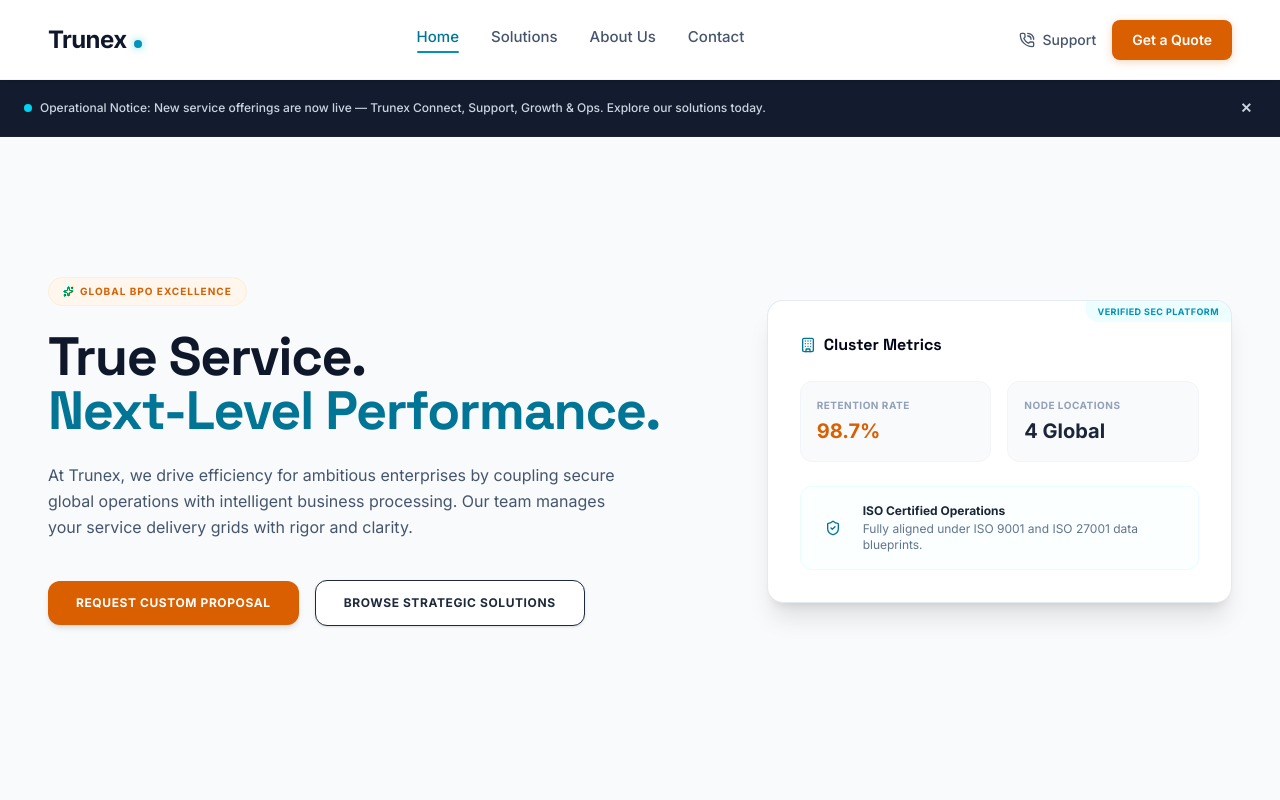
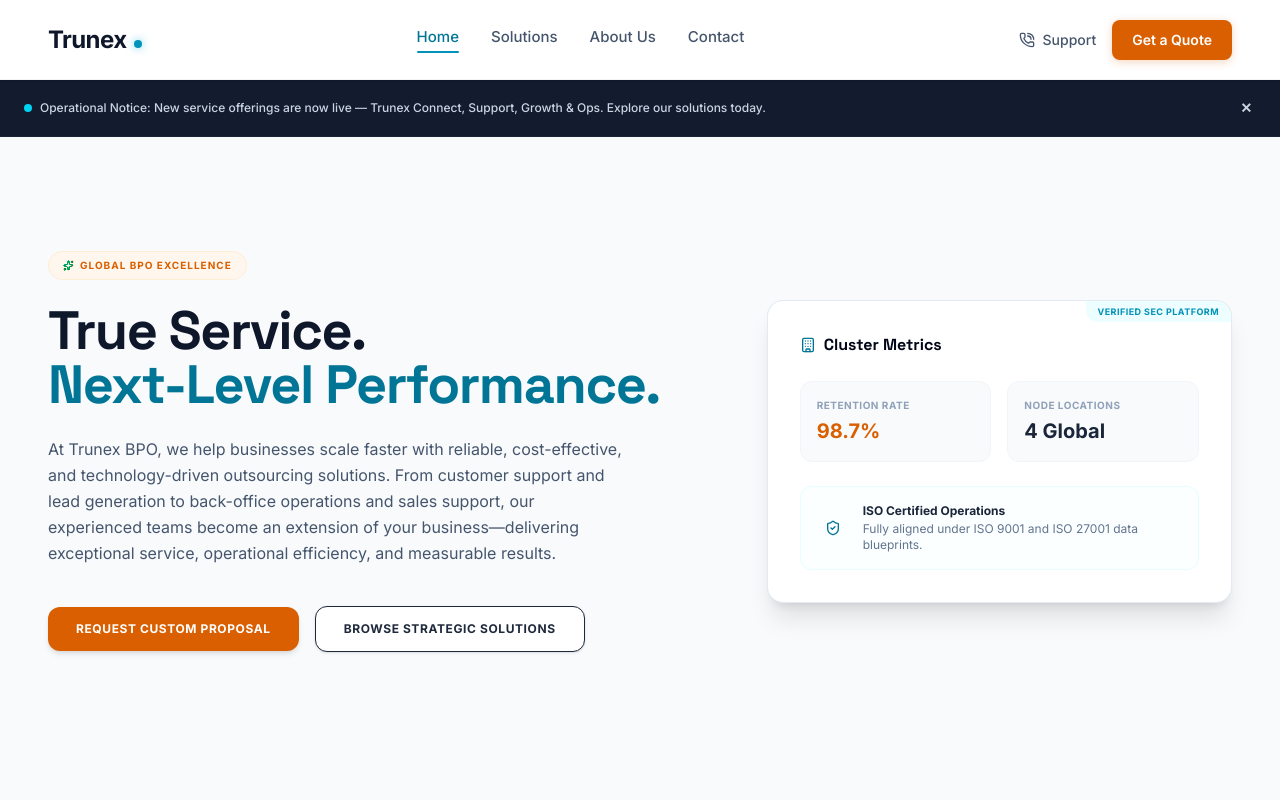
Before and after one commit to iamrehank/trueNxs, a React (Vite) app: page / in a window 1280 px wide. Shown: the top 800 px of the page. Built offline with nearby package versions, Linux system fonts and the light colour scheme.

Commit message:
text change

```diff
--- a/src/pages/HomePage.tsx
+++ b/src/pages/HomePage.tsx
@@ -40,7 +40,7 @@ export default function HomePage() {
             <span className="text-cyan-700">Next-Level Performance.</span>
           </h1>
           <p className="text-slate-600 text-sm md:text-base leading-relaxed max-w-xl">
-            At Trunex, we drive efficiency for ambitious enterprises by coupling secure global operations with intelligent business processing. Our team manages your service delivery grids with rigor and clarity.
+            At Trunex BPO, we help businesses scale faster with reliable, cost-effective, and technology-driven outsourcing solutions. From customer support and lead generation to back-office operations and sales support, our experienced teams become an extension of your business—delivering exceptional service, operational efficiency, and measurable results.
           </p>
           <div className="pt-4 flex flex-wrap gap-4 items-center">
             <button
```
